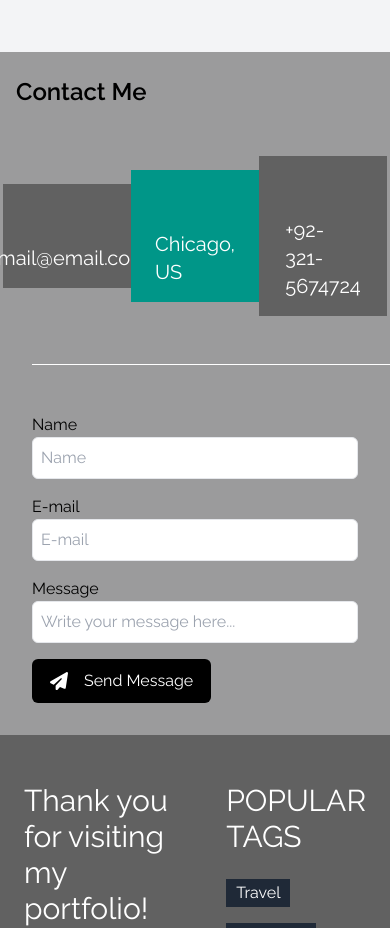
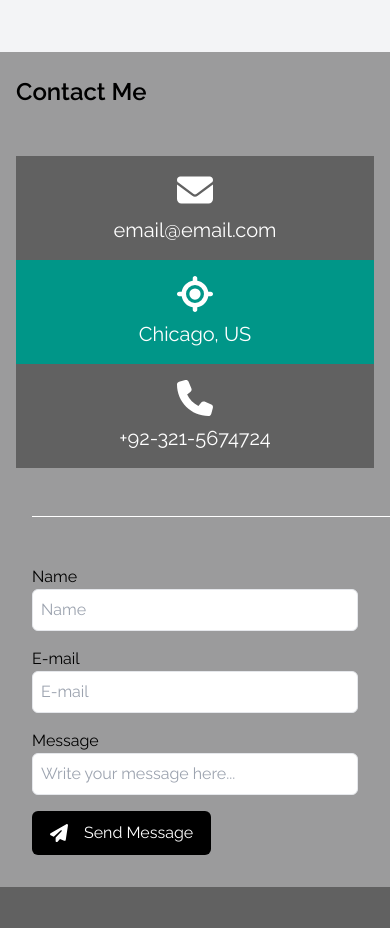
Before and after one commit to Metaverse-Nabeel/majesty_portfolio, a Next.js app: page / in a window 390 px wide. Shown: the part 6140-7068 px from the top of the page. Built offline with nearby package versions, Linux system fonts and the light colour scheme.

Commit message:
Responsiveness for the Contact section completed

```diff
--- a/src/app/sections/Contact.tsx
+++ b/src/app/sections/Contact.tsx
@@ -30,20 +30,20 @@ const Contact = () => {
     <>
       <section className="flex flex-col bg-[#616161]/60 w-full px-4" id="contact">
         <h4 className="text-2xl font-semibold py-6">Contact Me</h4>
-        <div className="flex items-center justify-center w-[100%] text-white py-6">
-          <div className="w-1/3 flex flex-col gap-2 bg-[#616161] py-4 px-16">
+        <div className="flex-col md:flex md:flex-row items-center justify-center w-[100%] text-white py-6">
+          <div className="w-full flex flex-col justify-center items-center gap-2 bg-[#616161] py-4 px-16 md:px-8">
             <FontAwesomeIcon icon={faEnvelope} className="text-4xl" />
             <p className="flex items-center justify-center text-xl">
               email@email.com
             </p>
           </div>
-          <div className="w-1/3 flex flex-col gap-2 bg-[#009688] py-4 px-16">
+          <div className="w-full flex flex-col justify-center items-center gap-2 bg-[#009688] py-4 px-16 md:px-8">
             <FontAwesomeIcon icon={faLocation} className="text-4xl" />
             <p className="flex items-center justify-center text-xl">
               Chicago, US
             </p>
           </div>
-          <div className="w-1/3 flex flex-col gap-2 bg-[#616161] py-4 px-16">
+          <div className="w-full flex flex-col justify-center items-center gap-2 bg-[#616161] py-4 px-16 md:px-8">
             <FontAwesomeIcon icon={faPhone} className="text-4xl" />
             <p className="flex items-center justify-center text-xl">
               +92-321-5674724
```
